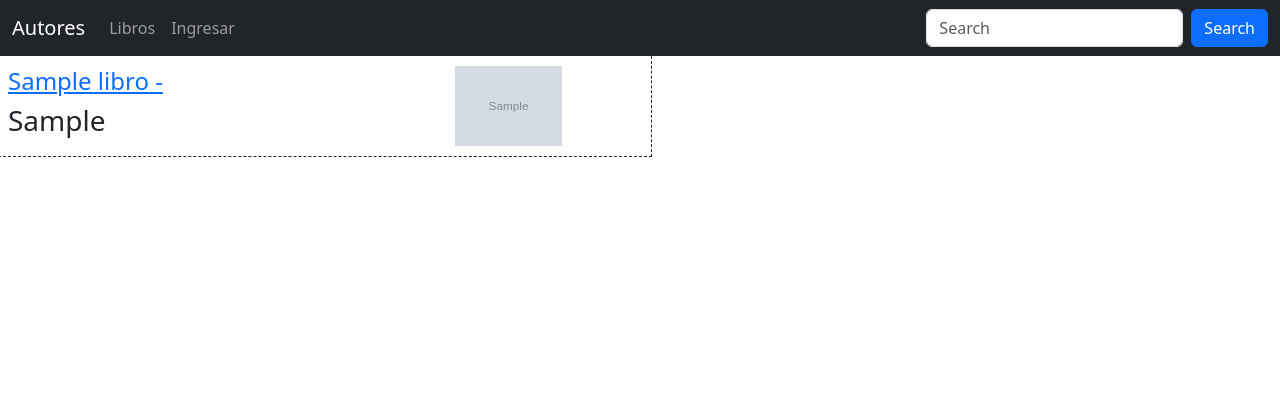
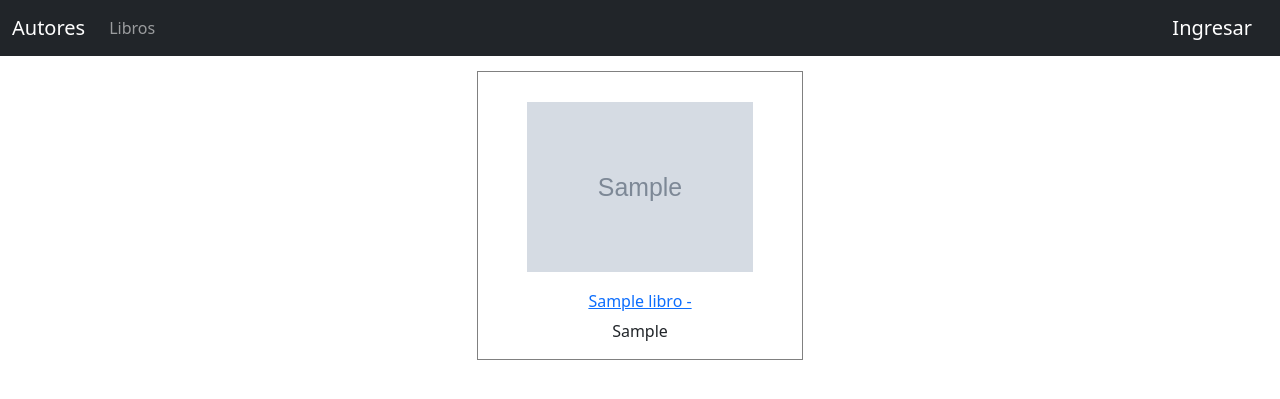
Before and after one commit to ElPrafe/Biblioteca_Virtual, a PHP site: page /book/all in a window 1280 px wide. Shown: the top 399 px of the page. Run offline with PHP 8.4, Linux system fonts and the light colour scheme; data comes from the database, SQL or seed files in the repository; tables that the repository leaves empty hold one stand-in row (values such as "Sample post"); grey boxes marked "Sample" are stand-in pictures.

Commit message:
Modificacion de estilos

```diff
--- a/app/controllers/book.controller.php
+++ b/app/controllers/book.controller.php
@@ -74,7 +74,7 @@ class BookController {
     public function deleteBook($id) {//ver que pasa con sus libros asociados
         $this->authHelper->checkLoggedIn();//Si no esta loggeado, corta la ejecucion
         $this->model->deleteBookById($id);
-        $this->showBooks();
+        $this->showBooksWithAuthor();
 
     }
 
--- a/app/views/book.view.php
+++ b/app/views/book.view.php
@@ -8,15 +8,6 @@ class BookView {
         $this->smarty = new Smarty(); // inicializo Smarty
     }
 
-    function showBooks($books, $logged) {
-        // asigno variables al tpl smarty
-
-        $this->smarty->assign('count', count($books));
-        $this->smarty->assign('books', $books);
-        $this->smarty->assign('logged', $logged);
-        // mostrar el tpl
-        $this->smarty->display('books.list.tpl');
-    }
     function showBooksWithAuthor($books, $logged) {
         // asigno variables al tpl smarty
 
--- a/css/style.css
+++ b/css/style.css
@@ -17,9 +17,24 @@ html,body{
 }
 
 .caja_autor {
-    padding:10px 0px;
-    border-bottom: 1px dashed;
-    border-right: 1px dashed;
+    display:flex;
+    flex-direction:column;
+    justify-content: center;
+    padding: 0px;
+    padding-top: 30px;
+    margin:15px;
+    border : 1px solid grey;
+    align-items: center;
+    max-width: 60%;
+}
+.caja_libro {
+    display:flex;
+    flex-direction:column;
+    justify-content: center;
+    padding: 0px;
+    padding-top: 30px;
+    margin:15px;
+    border : 1px solid grey;
     align-items: center;
 }
 
@@ -34,10 +49,19 @@ html,body{
     margin:0px;
     padding:0px;
     object-fit: contain;
-    max-width: 17%;
-    max-height: 80px;
+    max-width: 70%;
+    max-height: 300px;
+    min-height: 300px;
+    min-width: 50%;
+}
+.img_libro{
+    margin:0px 0px 20px;
+    padding:0px;
+    object-fit: contain;
+    max-width: 70%;
+    max-height: 300px;
     min-height: 80px;
-    min-width: 17%;
+    min-width: 50%;
 }
 
 .img_autor_detail {
@@ -45,7 +69,10 @@ html,body{
     padding:0px;
     object-fit: contain;
     aspect-ratio: 2/1;
+
     max-height: 150px;
+    min-height: 50px;
+    min-width: 150px;
     align-items: end;
 }
 
@@ -67,18 +94,19 @@ html,body{
 }
 
 .caja_btns{
-    margin:0px;
+    margin:0px 0px 20px;
     padding:0px 3%;
     display:flex;
-    flex-direction:column;
-    align-items:center;
+    flex-direction:row;
+    justify-content: center;
+    align-items: center;
     max-width: 25%;
+    max-height: 40px;
 }
 
 .custom_btn{
-    max-width: 100%;
-    min-width: 100%;
-    margin:5px 0px;
+    margin:0px 0px;
+    font-size: 10px;
 }
 
 .img_libro_detail{
@@ -97,3 +125,25 @@ html,body{
     color:chocolate;
     margin-bottom:10px;
 }
+.titulo_tarjeta{
+    text-align: center;
+}
+p{
+    font-size:12px;
+}
+h4{
+    font-size: 17px;
+}
+
+@media only screen and (min-width: 768px) {
+    p{
+        font-size: initial;
+    }
+    h4{
+        font-size: calc(1.275rem + .3vw)
+    }
+    .custom_btn{
+        margin:0px 5px;
+        font-size: 15px;
+    }
+}
--- a/templates/books.list.with.author.tpl
+++ b/templates/books.list.with.author.tpl
@@ -1,16 +1,13 @@
 {include file="header.tpl"}
 
-<div class="caja_autores ">
+<div class="row justify-content-center">
     {foreach from=$books item=$book}
-        <div class="caja_autor row">
-            <div class="caja_descripcion col">
-                <h4 class="titulo_tarjeta">
+        <div class="caja_libro col-3">
+            <img class="img_libro col" src="{$book['img_tapa']}"></img>
+                <h6 class="titulo_tarjeta">
                     <a href='book/id/{$book['id']}'>{$book['titulo']} - {$book['autor_nombre']}</a>
-                </h4>
-                <h3>{$book['genero']}</h3>
-            </div>
-            <img class="img_autor col" src="{$book['img_tapa']}"></img>
-
+                </h6>
+                <p>{$book['genero']}</p>
             {if $logged}
                 <div class="col caja_btns">
                     <a class="btn btn-warning btn-sm row custom_btn" href="book/delete/{$book['id']}" role="button">Borrar</a>
--- a/templates/footer.tpl
+++ b/templates/footer.tpl
@@ -2,4 +2,5 @@
 <!-- fin main container -->
 
 </body>
+<script src="https://cdn.jsdelivr.net/npm/bootstrap@5.3.0/dist/js/bootstrap.bundle.min.js" integrity="sha384-geWF76RCwLtnZ8qwWowPQNguL3RmwHVBC9FhGdlKrxdiJJigb/j/68SIy3Te4Bkz" crossorigin="anonymous"></script>
 </html>
--- a/templates/header.tpl
+++ b/templates/header.tpl
@@ -26,11 +26,7 @@
               <a class="nav-link" href="book/all">Libros</a>
             </li>
             <li class="nav-item">
-            {if $logged}
-                <a class="nav-link" href="logout">Desconectarse</a>
-              {else}
-                <a class="nav-link" href="login">Ingresar</a>
-            {/if}
+
             </li>
             {if $logged}
             <li class="nav-item">
@@ -41,10 +37,13 @@
             </li>
             {/if}
           </ul>
-          <form class="d-flex">
-            <input class="form-control me-2" type="text" placeholder="Search">
-            <button class="btn btn-primary" type="button">Search</button>
-          </form>
+          <div class="d-flex">
+          {if $logged}
+            <a class="nav-link navbar-brand" href="logout">Desconectarse</a>
+          {else}
+            <a class="nav-link navbar-brand" href="login">Ingresar</a>
+          {/if}
+          </div>
         </div>
       </div>
     </nav>
```
Also changed, not shown: templates/author.details.tpl (+9 -15 lines), templates/author.list.tpl (+6 -8 lines), templates/book.details.tpl (+7 -6 lines), templates/books.list.tpl (deleted, +0 -23 lines).
